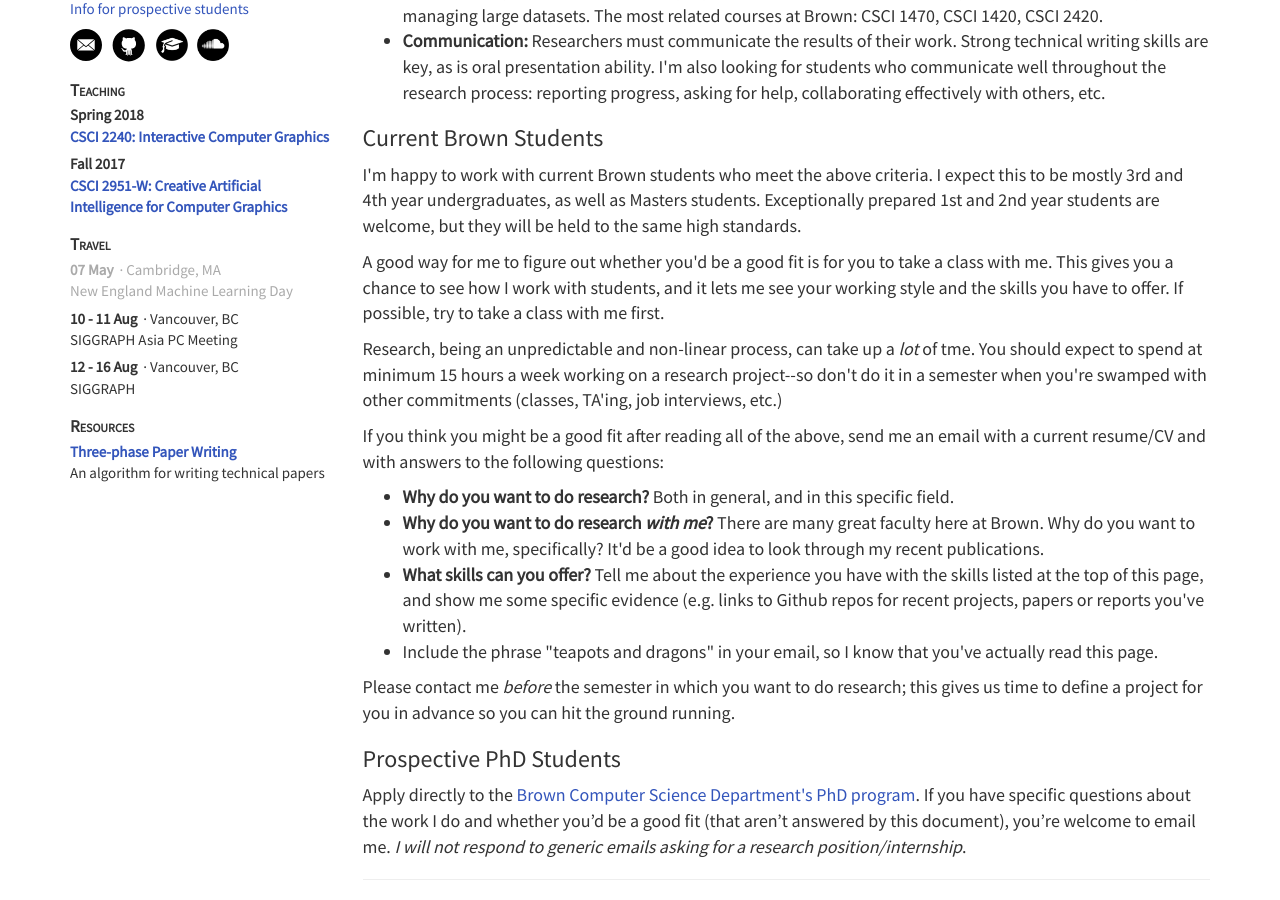
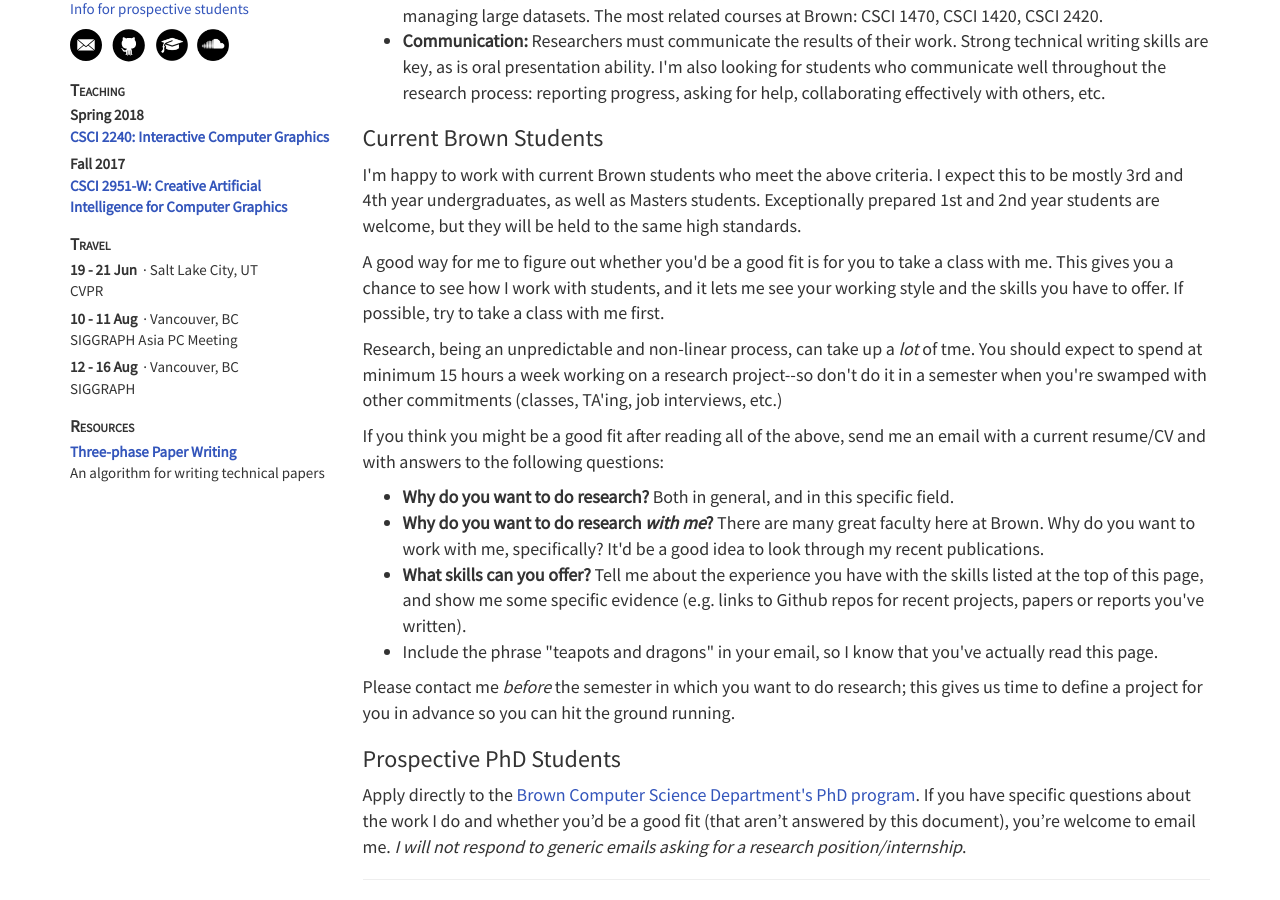
Before and after one commit to dritchie/dritchie.github.io, a Jekyll site: the page built from prospective_students.html, in a window 1280 px wide and 900 px high, scrolled down 563 px. Built offline with Jekyll 4.4.1, drawn with Linux system fonts in a browser that asks for light colours.

Commit message:
CVPR 2018 to travel

```diff
--- a/_data/travel.json
+++ b/_data/travel.json
@@ -93,6 +93,13 @@
 		},
 
 		{
+			"startdate": "2018-06-19",
+			"enddate": "2018-06-21",
+			"event": "CVPR",
+			"location": "Salt Lake City, UT"
+		},
+
+		{
 			"startdate": "2018-08-10",
 			"enddate": "2018-08-11",
 			"event": "SIGGRAPH Asia PC Meeting",
```
